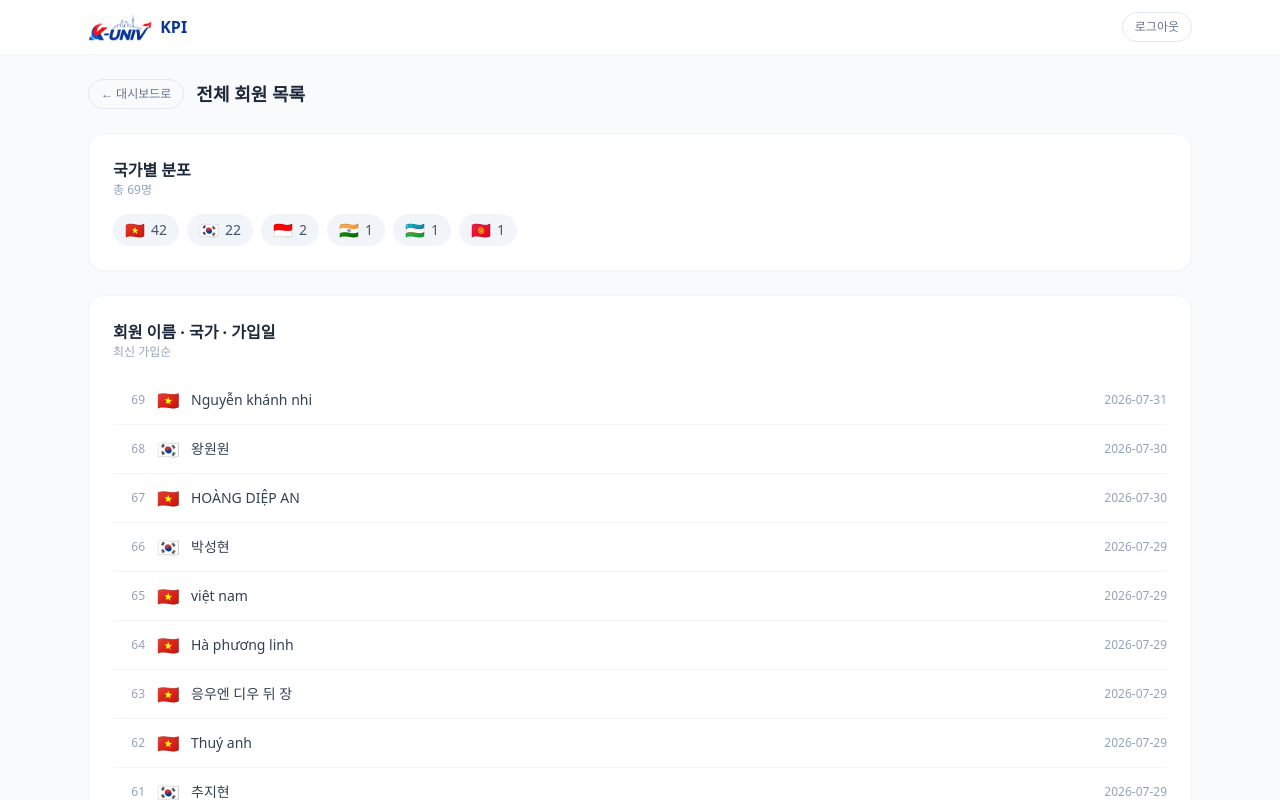
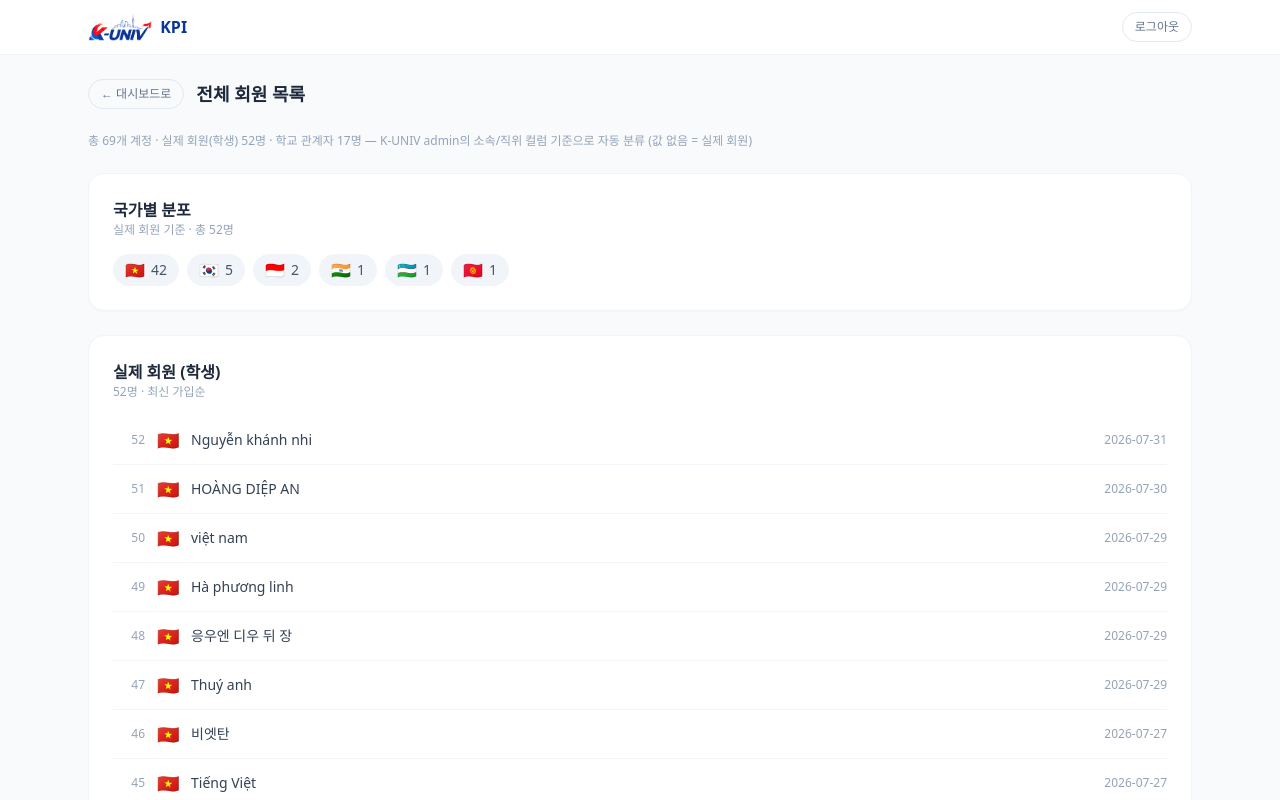
Before and after one commit to Gaumeoandanh/kuniv-kpi-dashboard, a Next.js app: page /dashboard/members in a window 1280 px wide. Shown: the top 800 px of the page. Built offline with nearby package versions, Linux system fonts and the light colour scheme.

Commit message:
Update page.tsx

```diff
--- a/app/dashboard/members/page.tsx
+++ b/app/dashboard/members/page.tsx
@@ -1,7 +1,7 @@
 import Link from "next/link";
 import DashboardShell from "@/components/dashboard/DashboardShell";
 import SectionCard from "@/components/dashboard/SectionCard";
-import { getMemberList } from "@/lib/data/kuniv";
+import { getRealMembers, getStaffMembers } from "@/lib/data/kuniv";
 
 // PII EXCEPTION — see lib/data/memberListSnapshot.json for context. This
 // page (and only this page) shows member account names, per an explicit
@@ -10,9 +10,10 @@ import { getMemberList } from "@/lib/data/kuniv";
 export const dynamic = "force-dynamic";
 
 export default async function MembersPage() {
-  const members = await getMemberList();
+  const [realMembers, staffMembers] = await Promise.all([getRealMembers(), getStaffMembers()]);
+  const total = realMembers.length + staffMembers.length;
 
-  const countryCounts = members.reduce<Record<string, number>>((acc, m) => {
+  const countryCounts = realMembers.reduce<Record<string, number>>((acc, m) => {
     acc[m.countryFlag] = (acc[m.countryFlag] ?? 0) + 1;
     return acc;
   }, {});
@@ -30,7 +31,12 @@ export default async function MembersPage() {
         <h1 className="text-lg font-semibold text-slate-800">전체 회원 목록</h1>
       </div>
 
-      <SectionCard title="국가별 분포" subtitle={`총 ${members.length}명`}>
+      <p className="text-xs text-slate-400">
+        총 {total}개 계정 · 실제 회원(학생) {realMembers.length}명 · 학교 관계자 {staffMembers.length}명 —
+        K-UNIV admin의 소속/직위 컬럼 기준으로 자동 분류 (값 없음 = 실제 회원)
+      </p>
+
+      <SectionCard title="국가별 분포" subtitle={`실제 회원 기준 · 총 ${realMembers.length}명`}>
         <div className="flex flex-wrap gap-2">
           {countryEntries.map(([flag, count]) => (
             <span
@@ -44,14 +50,34 @@ export default async function MembersPage() {
         </div>
       </SectionCard>
 
-      <SectionCard title="회원 이름 · 국가 · 가입일" subtitle="최신 가입순">
+      <SectionCard title="실제 회원 (학생)" subtitle={`${realMembers.length}명 · 최신 가입순`}>
         <div className="divide-y divide-slate-100">
-          {members.map((m, i) => (
+          {realMembers.map((m, i) => (
             <div key={`${m.name}-${i}`} className="flex items-center gap-3 py-2.5">
-              <span className="w-8 shrink-0 text-right text-xs text-slate-400">{members.length - i}</span>
+              <span className="w-8 shrink-0 text-right text-xs text-slate-400">{realMembers.length - i}</span>
               <span className="text-lg">{m.countryFlag}</span>
               <span className="flex-1 text-sm text-slate-700">{m.name}</span>
+              {m.status === "탈퇴" && (
+                <span className="shrink-0 rounded-full bg-rose-50 px-2 py-0.5 text-[10px] font-medium text-rose-500">
+                  탈퇴
+                </span>
+              )}
               <span className="shrink-0 text-xs text-slate-400">{m.signupDate}</span>
+            </div>
+          ))}
+        </div>
+      </SectionCard>
+
+      <SectionCard title="학교 관계자 / 직원 계정" subtitle={`${staffMembers.length}명 · 소속/직위 기준 자동 분류`}>
+        <div className="divide-y divide-slate-100">
+          {staffMembers.map((m, i) => (
+            <div key={`${m.name}-${i}`} className="flex items-center gap-3 py-2.5">
+              <span className="w-8 shrink-0 text-right text-xs text-slate-400">{staffMembers.length - i}</span>
+              <span className="text-lg">{m.countryFlag}</span>
+              <span className="flex-1 text-sm text-slate-700">{m.name}</span>
+              <span className="shrink-0 max-w-[45%] truncate text-right text-xs text-slate-400">
+                {m.affiliation}
+              </span>
             </div>
           ))}
         </div>
```
